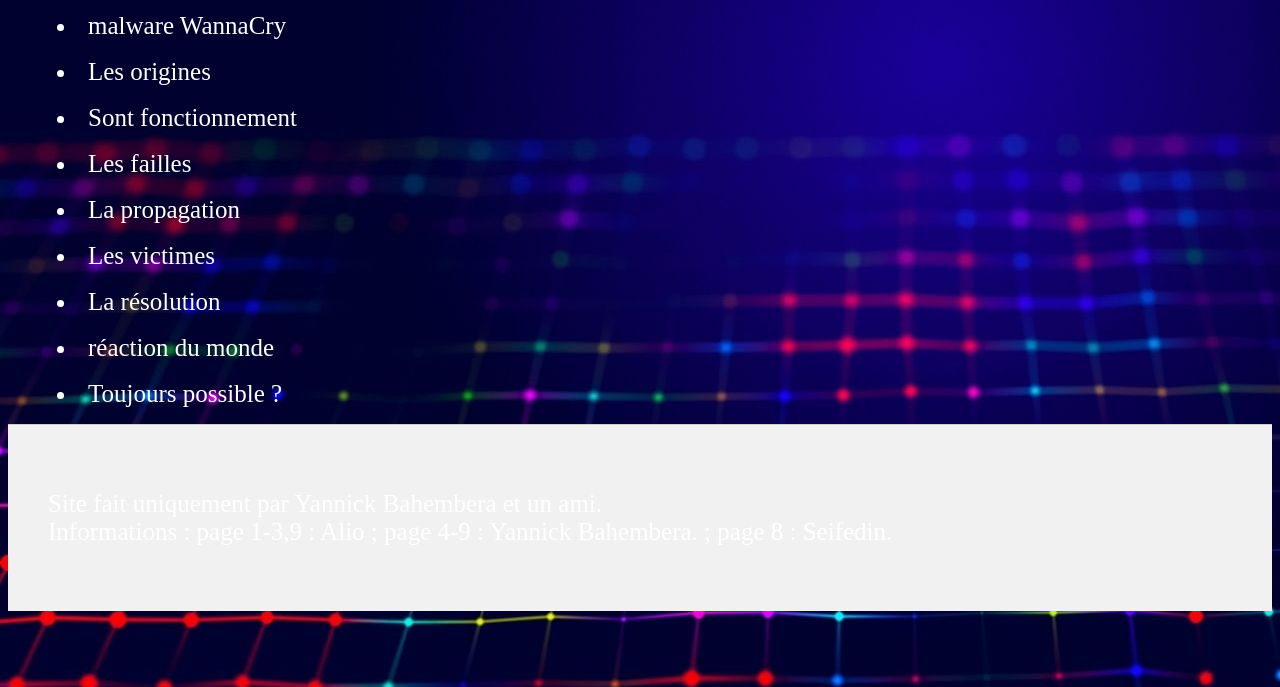
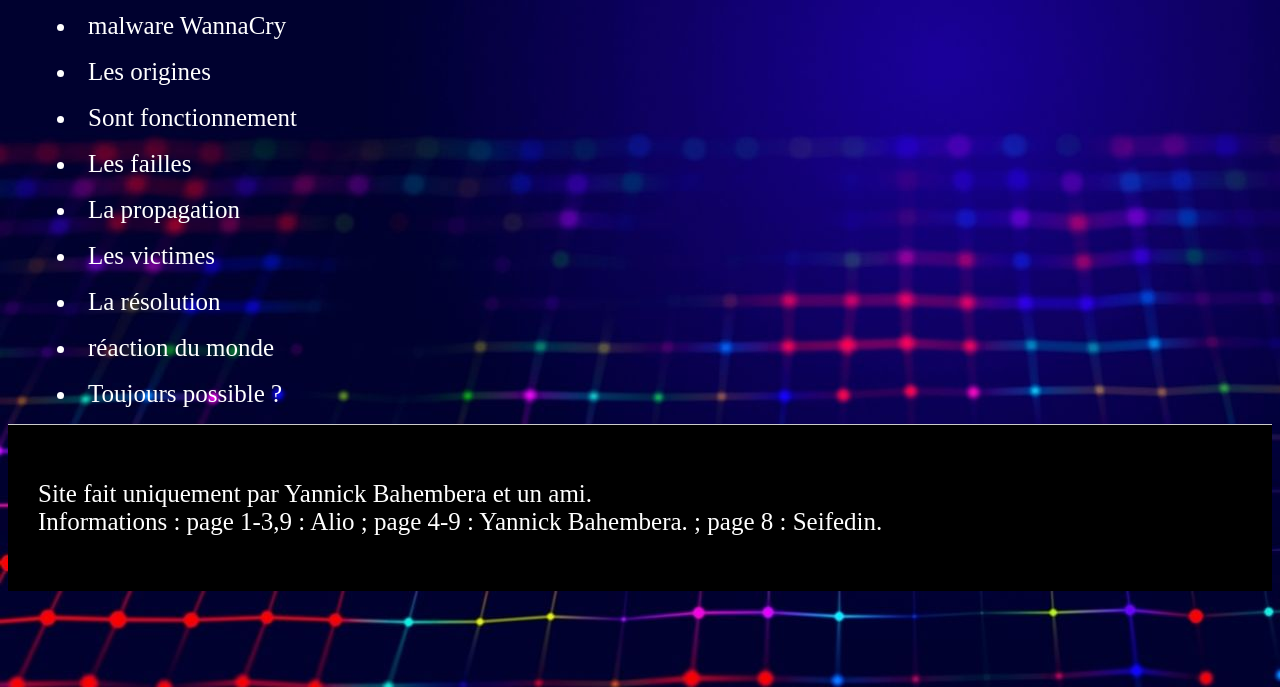
Before and after one commit to amaterassu2006/sae-wanacry-yannick-seif-alio.io, a plain HTML site: page index.html in a window 1280 px wide. Shown: the part 113-800 px from the top of the page. Drawn offline with Linux system fonts and the light colour scheme; a script that the page names is missing.

Commit message:
Update index.html

```diff
--- a/index.html
+++ b/index.html
@@ -25,11 +25,13 @@
                 <li><a class="sansdeco bouton" href="page9.html">Toujours possible ?</a></li>
             </ul>
         </div>
-    </body>
-<footer style="text-align: center; padding: 20px; background-color: #f1f1f1; border-top: 1px solid #ccc;">
+	<div>
+<footer style="text-align: center; padding: 10px; background-color: #000000; border-top: 1px solid #ccc;">
     <p>
         Site fait uniquement par Yannick Bahembera et un ami. <br>
         Informations : page 1-3,9 : Alio ; page 4-9 : Yannick Bahembera. ; page 8 : Seifedin.
     </p>
 </footer>
+	</div>
+    </body>
 </html>
```
